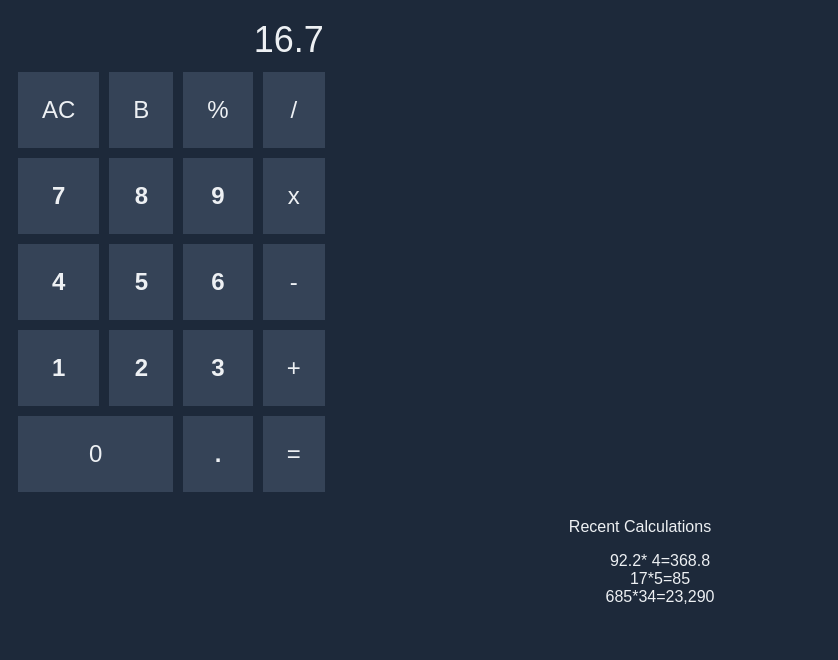
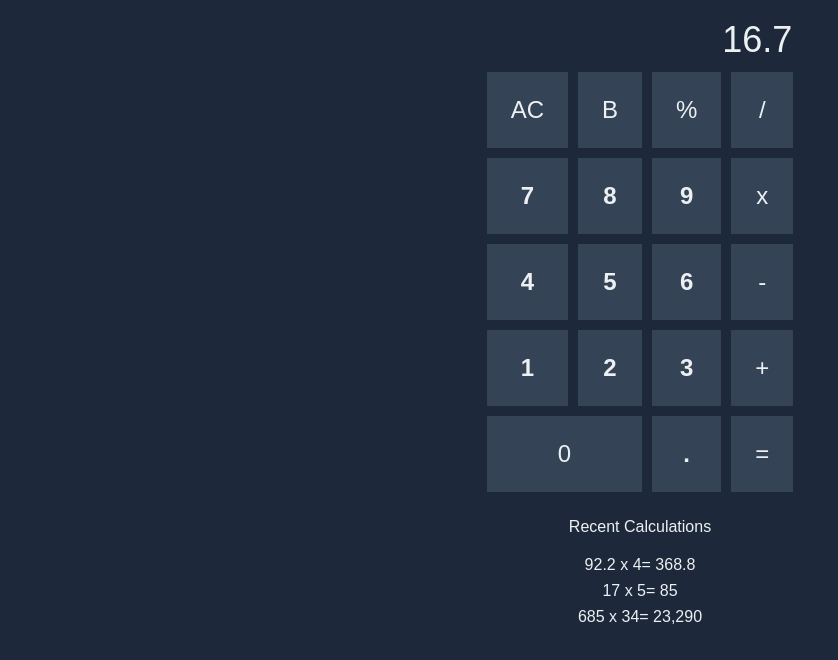
Before and after one commit to jo-thomas-1/calculator-webapp-2, a plain HTML site: page index.html in a window 1280 px wide. Shown: the whole page, without its empty margins (0-838 px from the left). Drawn offline with Linux system fonts and the light colour scheme.

Commit message:
updated css styling

```diff
--- a/css/main.css
+++ b/css/main.css
@@ -3,6 +3,7 @@
 body color = #1d293a
 batton color =#354357
 writing color =#edf0f3
+button hover = #6c63ff
 
 */
 
@@ -16,6 +17,11 @@ body {
 	background-color: #354357;
 	text-align: center;
 	padding: 1em;
+	cursor: pointer;
+}
+
+.button:hover {
+	background-color: #6c63ff;
 }
 
 .bold {
@@ -24,6 +30,12 @@ body {
 
 .thin {
 	font-weight: 100;
+}
+
+#calculator_app {
+	width: fit-content;
+	margin-left: auto;
+	margin-right: auto;
 }
 
 #calculator {
@@ -42,3 +54,11 @@ ul {
 #history {
 	text-align: center;
 }
+
+ul {
+	padding: 0px;
+}
+
+li {
+	padding: 4px;
+}
--- a/index.html
+++ b/index.html
@@ -44,10 +44,10 @@
 			</table>
 			<div id="history">
 				<p>Recent Calculations</p>
-				<ul>
-					<li>92.2* 4=368.8</li>
-					<li>17*5=85</li>
-					<li>685*34=23,290</li>
+				<ul id="history_items">
+					<li>92.2 x 4= 368.8</li>
+					<li>17 x 5= 85</li>
+					<li>685 x 34= 23,290</li>
 				</ul>
 			</div>
 		</div>
```
